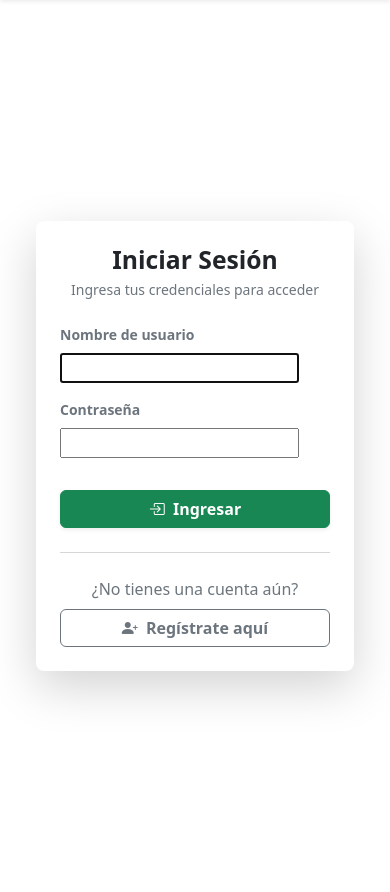
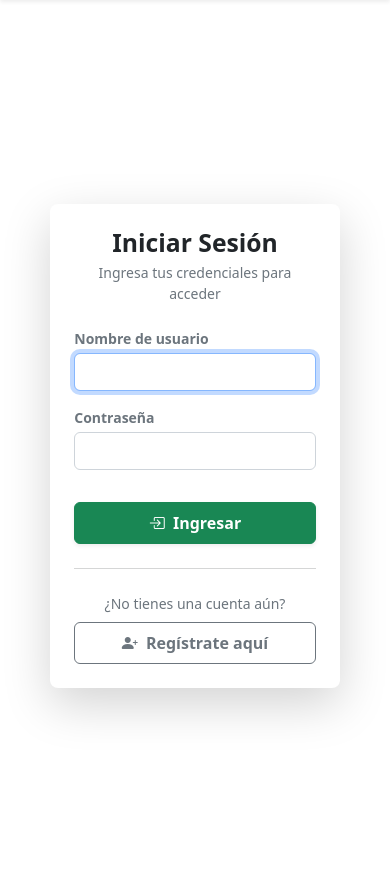
Before and after one commit to Alex5625/Endorphin-Rush, a Django app: page /authentication/login/ in a window 390 px wide. Shown: the part 81-973 px from the top of the page. Run offline with Django 5.2, Linux system fonts and the light colour scheme; some libraries are stand-ins or nearby versions.

Commit message:
Se mejora la interfaz de inicio de sesion - Se crea clase para los recuadros del form por estetica y responsividad - Se modifica el archivo login.html para que los recuadros esten debajo del label

```diff
--- a/src/authentication/templates/registration/login.html
+++ b/src/authentication/templates/registration/login.html
@@ -5,7 +5,7 @@
 {% block content %}
 <div class="container d-flex justify-content-center align-items-center min-vh-100">
     <div class="row w-100 justify-content-center">
-        <div class="col-12 col-md-6 col-lg-4">
+        <div class="col-11 col-sm-8 col-md-6 col-lg-4">
 
             <div class="card shadow-lg border-0 rounded-3">
                 <div class="card-body p-4">
@@ -37,12 +37,15 @@
                         </div>
                     {% endif %}
 
-                    <form method="POST" novalidate>
+                    <form method="POST" class="inputs-elegantes" novalidate>
                         {% csrf_token %}
 
                         {% for field in form %}
-                            <div class="mb-3">
-                                <label class="form-label fw-semibold text-secondary small">{{ field.label }}</label>
+                            <div class="mb-3 text-start">
+                                <label class="form-label d-block fw-semibold text-secondary small mb-1">
+                                    {{ field.label }}
+                                </label>
+
                                 {{ field }}
 
                                 {% if field.errors %}
@@ -55,7 +58,7 @@
                             </div>
                         {% endfor %}
 
-                        <button type="submit" class="btn btn-success w-100 fw-bold mt-3 shadow-sm">
+                        <button type="submit" class="btn btn-success w-100 fw-bold mt-3 shadow-sm py-2">
                             <i class="bi bi-box-arrow-in-right me-1"></i> Ingresar
                         </button>
                     </form>
@@ -63,8 +66,8 @@
                     <hr class="text-muted my-4">
 
                     <div class="text-center mt-3">
-                        <p class="mb-2 text-secondary">¿No tienes una cuenta aún?</p>
-                        <a href="{% url 'authentication:registro' %}" class="btn btn-outline-secondary w-100 fw-bold">
+                        <p class="mb-2 text-secondary small">¿No tienes una cuenta aún?</p>
+                        <a href="{% url 'authentication:registro' %}" class="btn btn-outline-secondary w-100 fw-bold py-2">
                             <i class="bi bi-person-plus-fill me-1"></i> Regístrate aquí
                         </a>
                     </div>
--- a/src/core/static/core/css/styles.css
+++ b/src/core/static/core/css/styles.css
@@ -15,3 +15,33 @@
     color: #0d6efd !important;
     font-weight: 600;
 }
+
+/* personalizacion para el login */
+
+.inputs-elegantes input {
+    display: block;
+    width: 100%;
+    max-width: 100%;
+    padding: 0.375rem 0.75rem;
+    font-size: 1rem;
+    font-weight: 400;
+    line-height: 1.5;
+    color: #212529;
+    background-color: #fff;
+    background-clip: padding-box;
+    border: 1px solid #ced4da;
+    border-radius: 0.375rem;
+    appearance: none;
+    border-radius: 0.375rem;
+    box-sizing: border-box;
+    clear: both;
+    transition: border-color .15s ease-in-out,box-shadow .15s ease-in-out;
+}
+
+.inputs-elegantes input:focus {
+    color: #212529;
+    background-color: #fff;
+    border-color: #86b7fe;
+    outline: 0;
+    box-shadow: 0 0 0 0.25rem rgba(13,110,253,.25);
+}
```
